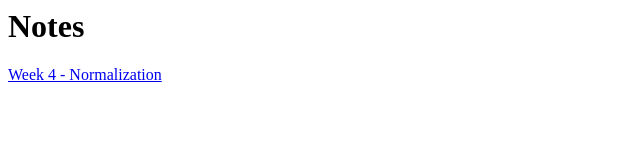
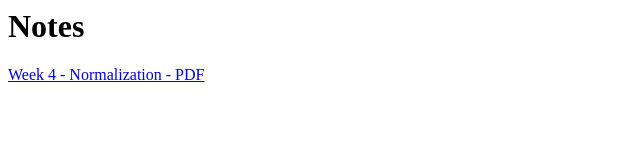
Before and after one commit to rafjohnson/rafjohnson.github.io, a plain HTML site: page index.html in a window 1280 px wide. Shown: the full height of the page, 0-640 px from the left. Drawn offline with Linux system fonts and the light colour scheme.

Commit message:
Update and fix link.

```diff
--- a/index.html
+++ b/index.html
@@ -1,5 +1,5 @@
 <html>
 <h1>Notes</h1>
-<a href="/2024Spring-DB3010-Week4Notes-Normalization.md">Week 4 - Normalization</a>
+<a href="/PDFs/2024Spring-DB3010-Week4Notes-Normalization.pdf">Week 4 - Normalization - PDF</a>
 
 </html>
```
Also changed, not shown: images/FDMidtermQ.png (renamed from images/FDMidtermQ-2024-02-13 100242.png), images/InconsistensyTable.png (renamed from images/InconsistensyTable-2024-02-13 101213.png), 2 other files.
